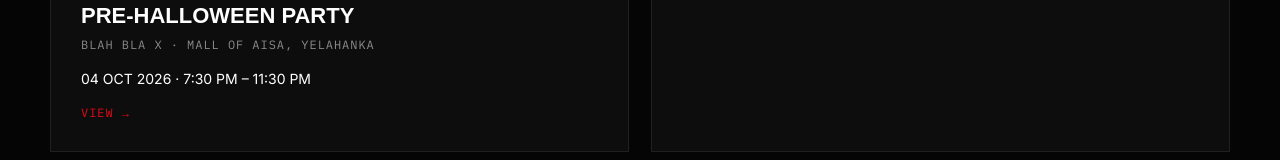
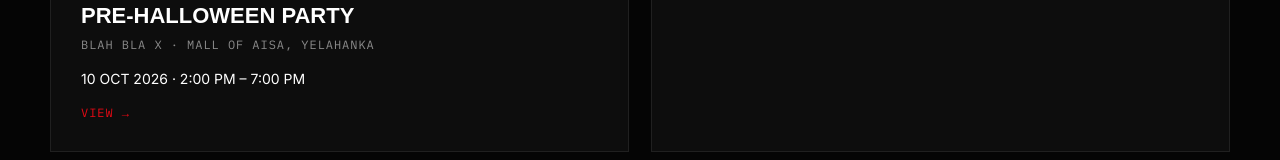
Before and after one commit to subodhsai/southblr, a React (Vite) app: page /Events in a window 1280 px wide. Shown: the part 743-903 px from the top of the page. Built offline with nearby package versions, Linux system fonts and the light colour scheme; a web font is replaced by a local one.

Commit message:
Update Events.tsx

```diff
--- a/src/Events.tsx
+++ b/src/Events.tsx
@@ -32,7 +32,7 @@ export default function Events() {
               </p>
 
               <p className="event-datetime tight">
-                04 OCT 2026 &middot; 7:30 PM – 11:30 PM
+                10 OCT 2026 &middot; 2:00 PM – 7:00 PM
               </p>
 
               <span className="event-cta mono">
```
